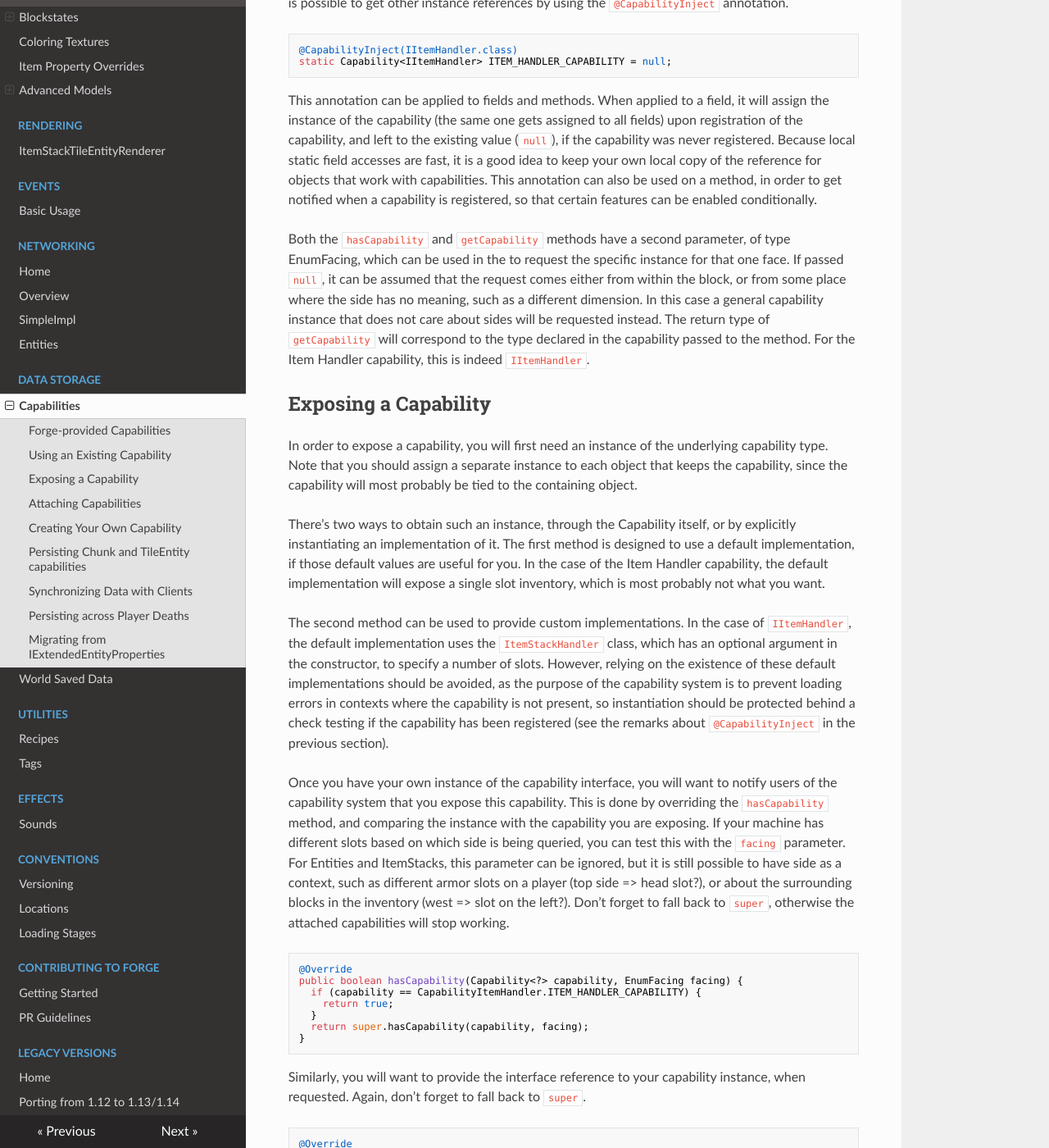
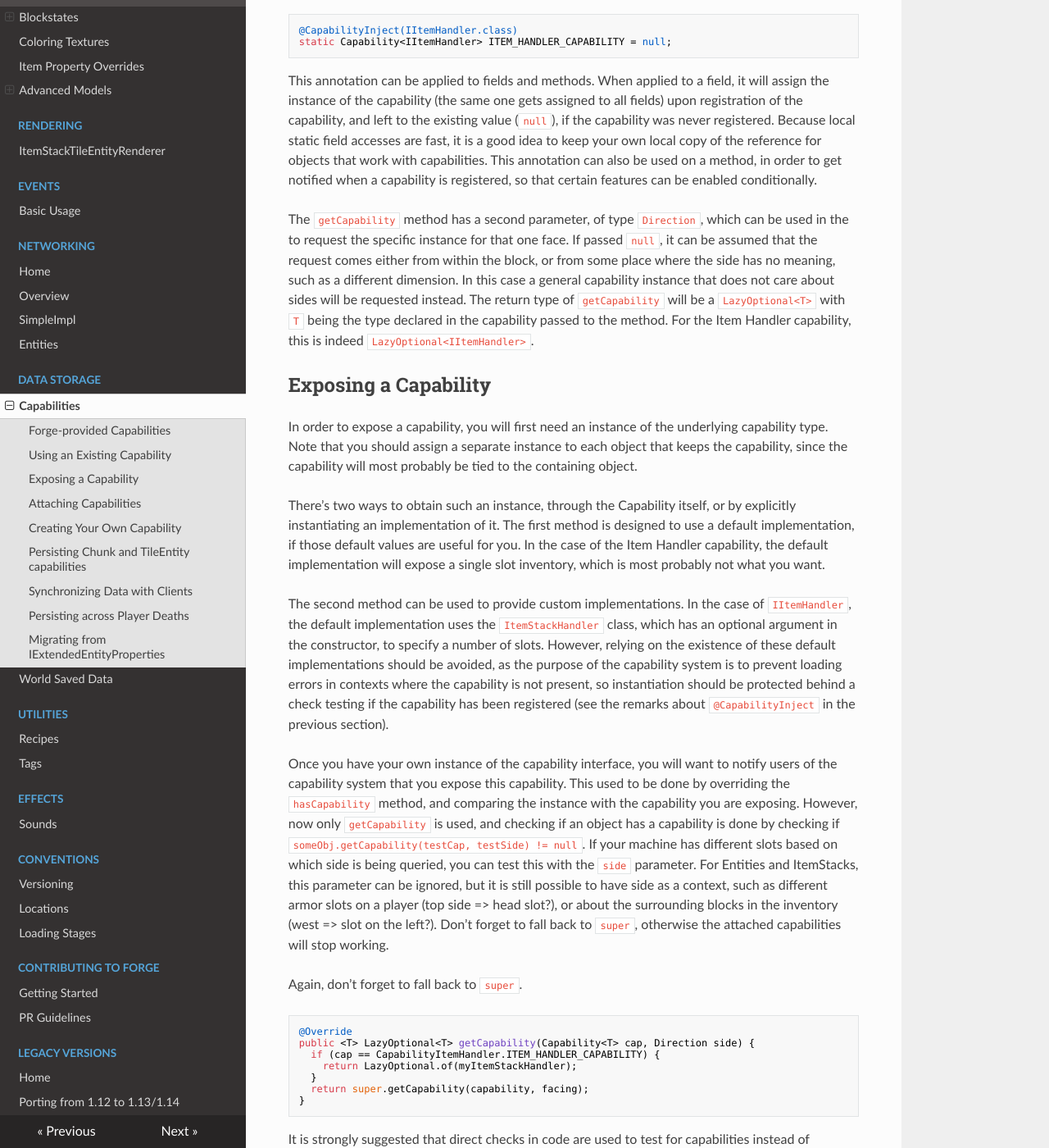
Before and after one commit to MinecraftForge/Documentation, an MkDocs documentation site: the page built from docs/datastorage/capabilities.md, in a window 1280 px wide and 1400 px high, scrolled down 1101 px. Shown: the whole window at 82% size. Built offline with MkDocs 1.6.1, drawn with Linux system fonts in a browser that asks for light colours; nearby versions of some CDN libraries; some of the changed text lies outside the part shown.

Commit message:
Update capabilities.md
-remove hasCapabilty, as it no longer exists
-update getCapability return type and parameters
-explain that hasCapability has been replaced by checking if getCapability != LazyOptional.empty()

````diff
--- a/docs/datastorage/capabilities.md
+++ b/docs/datastorage/capabilities.md
@@ -21,7 +21,7 @@ IEnergyStorage exposes an interface for handling energy containers. It can be ap
 Using an Existing Capability
 ----------------------------
 
-As mentioned earlier, TileEntities, Entities, and ItemStacks implement the capability provider feature, through the `ICapabilityProvider` interface. This interface adds two methods, `hasCapability` and `getCapability`, which can be used to query the capabilities present in the objects.
+As mentioned earlier, TileEntities, Entities, and ItemStacks implement the capability provider feature, through the `ICapabilityProvider` interface. This interface adds the method `getCapability`, which can be used to query the capabilities present in the objects.
 
 In order to obtain a capability, you will need to refer it by its unique instance. In the case of the Item Handler, this capability is primarily stored in `CapabilityItemHandler.ITEM_HANDLER_CAPABILITY`, but it is possible to get other instance references by using the `@CapabilityInject` annotation.
 
@@ -32,7 +32,7 @@ static Capability<IItemHandler> ITEM_HANDLER_CAPABILITY = null;
 
 This annotation can be applied to fields and methods. When applied to a field, it will assign the instance of the capability (the same one gets assigned to all fields) upon registration of the capability, and left to the existing value (`null`), if the capability was never registered. Because local static field accesses are fast, it is a good idea to keep your own local copy of the reference for objects that work with capabilities. This annotation can also be used on a method, in order to get notified when a capability is registered, so that certain features can be enabled conditionally.
 
-Both the `hasCapability` and `getCapability` methods have a second parameter, of type EnumFacing, which can be used in the to request the specific instance for that one face. If passed `null`, it can be assumed that the request comes either from within the block, or from some place where the side has no meaning, such as a different dimension. In this case a general capability instance that does not care about sides will be requested instead. The return type of `getCapability` will correspond to the type declared in the capability passed to the method. For the Item Handler capability, this is indeed `IItemHandler`.
+The `getCapability` method has a second parameter, of type `Direction`, which can be used in the to request the specific instance for that one face. If passed `null`, it can be assumed that the request comes either from within the block, or from some place where the side has no meaning, such as a different dimension. In this case a general capability instance that does not care about sides will be requested instead. The return type of `getCapability` will be a `LazyOptional<T>` with `T` being the type declared in the capability passed to the method. For the Item Handler capability, this is indeed `LazyOptional<IItemHandler>`.
 
 Exposing a Capability
 ---------------------
@@ -43,25 +43,15 @@ There's two ways to obtain such an instance, through the Capability itself, or b
 
 The second method can be used to provide custom implementations. In the case of `IItemHandler`, the default implementation uses the `ItemStackHandler` class, which has an optional argument in the constructor, to specify a number of slots. However, relying on the existence of these default implementations should be avoided, as the purpose of the capability system is to prevent loading errors in contexts where the capability is not present, so instantiation should be protected behind a check testing if the capability has been registered (see the remarks about `@CapabilityInject` in the previous section).
 
-Once you have your own instance of the capability interface, you will want to notify users of the capability system that you expose this capability. This is done by overriding the `hasCapability` method, and comparing the instance with the capability you are exposing. If your machine has different slots based on which side is being queried, you can test this with the `facing` parameter. For Entities and ItemStacks, this parameter can be ignored, but it is still possible to have side as a context, such as different armor slots on a player (top side => head slot?), or about the surrounding blocks in the inventory (west => slot on the left?). Don't forget to fall back to `super`, otherwise the attached capabilities will stop working.
+Once you have your own instance of the capability interface, you will want to notify users of the capability system that you expose this capability. This used to be done by overriding the `hasCapability` method, and comparing the instance with the capability you are exposing. However, now only `getCapability` is used, and checking if an object has a capability is done by checking if `someObj.getCapability(testCap, testSide) != null`. If your machine has different slots based on which side is being queried, you can test this with the `side` parameter. For Entities and ItemStacks, this parameter can be ignored, but it is still possible to have side as a context, such as different armor slots on a player (top side => head slot?), or about the surrounding blocks in the inventory (west => slot on the left?). Don't forget to fall back to `super`, otherwise the attached capabilities will stop working.
+
+ Again, don't forget to fall back to `super`.
 
 ```Java
 @Override
-public boolean hasCapability(Capability<?> capability, EnumFacing facing) {
-  if (capability == CapabilityItemHandler.ITEM_HANDLER_CAPABILITY) {
-    return true;
-  }
-  return super.hasCapability(capability, facing);
-}
-```
-
-Similarly, you will want to provide the interface reference to your capability instance, when requested. Again, don't forget to fall back to `super`.
-
-```Java
-@Override
-public <T> T getCapability(Capability<T> capability, EnumFacing facing) {
-  if (capability == CapabilityItemHandler.ITEM_HANDLER_CAPABILITY) {
-    return (T) inventory;
+public <T> LazyOptional<T> getCapability(Capability<T> cap, Direction side) {
+  if (cap == CapabilityItemHandler.ITEM_HANDLER_CAPABILITY) {
+    return LazyOptional.of(myItemStackHandler);
   }
   return super.getCapability(capability, facing);
 }
````
